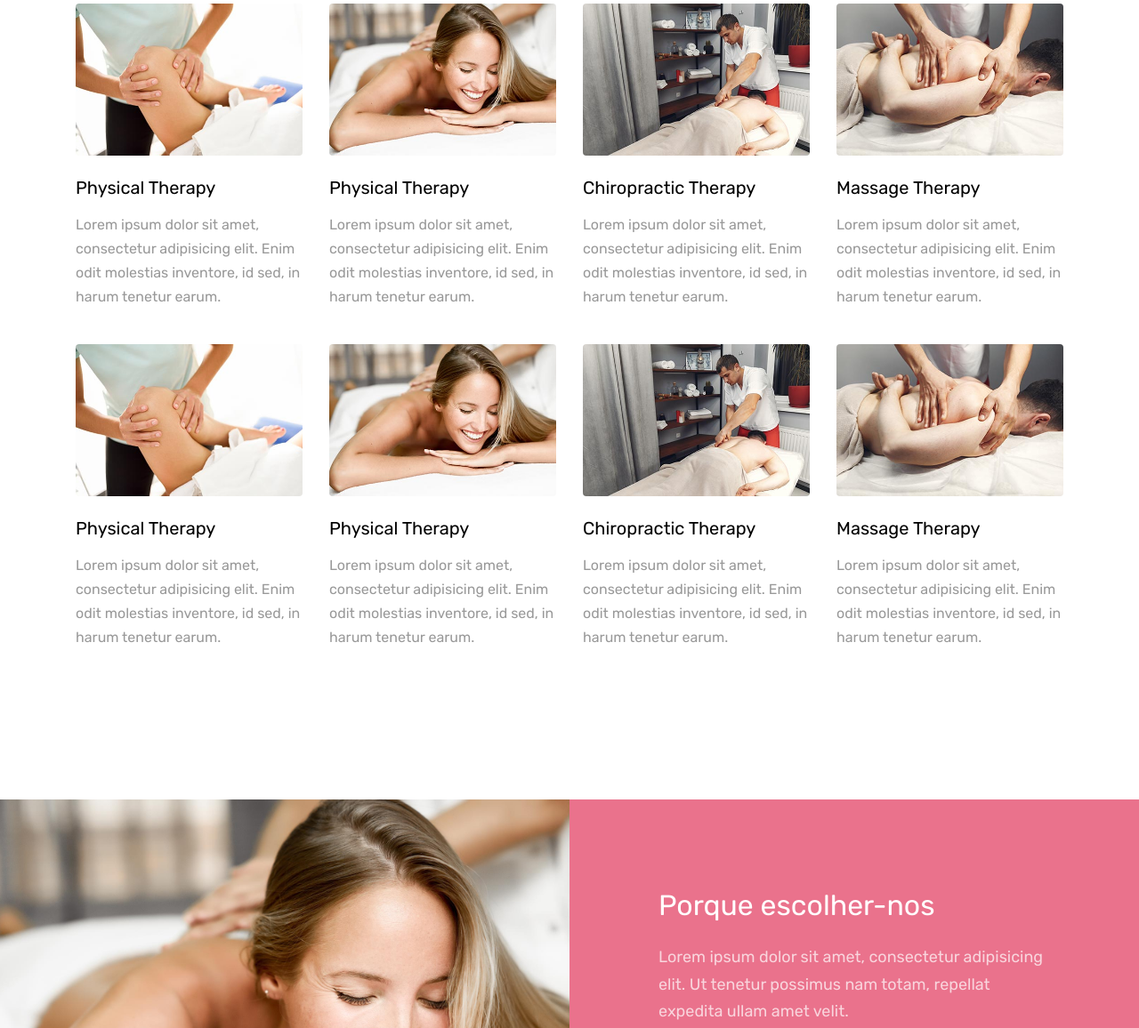
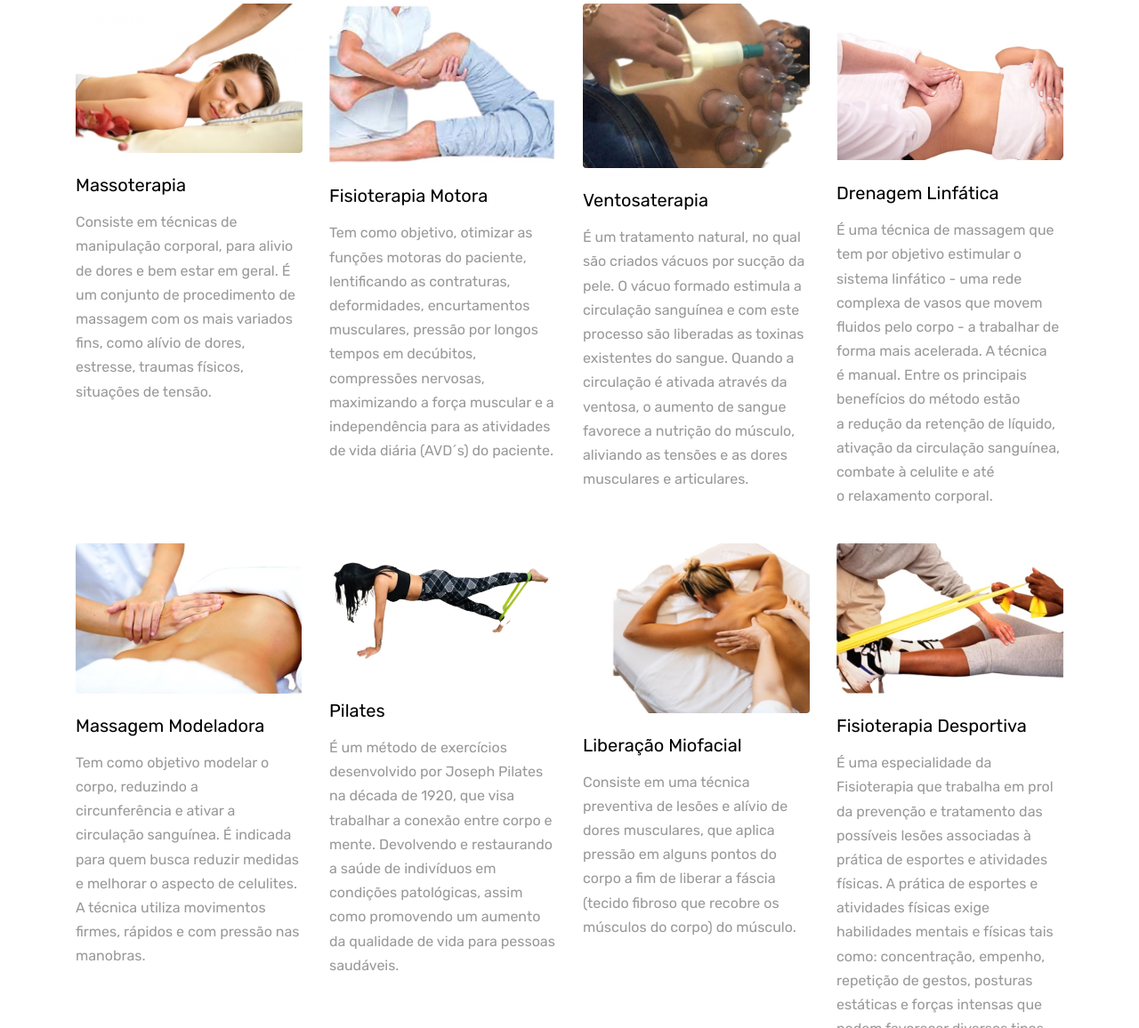
Before and after one commit to jrjrjuquia/oFisioterpia, a plain HTML site: page services.html in a window 1280 px wide. Shown: the part 1000-2156 px from the top of the page at 89% size. Drawn offline with Linux system fonts and the light colour scheme; files whose address does not match are found by name.

Commit message:
fisioterapia
04/07/2022
hrs 19:31

```diff
--- a/services.html
+++ b/services.html
@@ -2,7 +2,7 @@
 <!DOCTYPE html>
 <html lang="pt-BR">
   <head>
-    <title>Tayna Fisioterapia </title>
+    <title>Dra Thayná Amorim - Fisioterapeuta </title>
     <meta charset="utf-8">
     <meta name="viewport" content="width=device-width, initial-scale=1, shrink-to-fit=no">
 
@@ -46,7 +46,7 @@
         <div class="row align-items-center">
 
           <div class="col-11 col-xl-4">
-            <h1 class="mb-0 site-logo"><a href="index.html" class="text-white mb-0">Tayna Fisioterapia<span class="text-primary">.</span> </a></h1>
+            <h1 class="mb-0 site-logo"><a href="index.html" class="text-white mb-0">Dra Thayná Amorim<span class="text-primary">.</span> </a></h1>
           </div>
           <div class="col-12 col-md-8 d-none d-xl-block">
             <nav class="site-navigation position-relative text-right" role="navigation">
@@ -92,66 +92,69 @@
         <div class="row">
           <div class="mb-4 mb-lg-4 col-sm-6 col-md-6 col-lg-3">
             <div class="block-service-1-card">
-              <a href="#" class="thumbnail-link d-block mb-4"><img src="images/img_4.jpg" alt="Image" class="img-fluid"></a>
-              <h3 class="block-service-1-heading mb-3"><a href="#">Physical Therapy</a></h3>
-              <div class="block-service-1-excerpt"><p>Lorem ipsum dolor sit amet, consectetur adipisicing elit. Enim odit molestias inventore, id sed, in harum tenetur earum.</p></div>
+              <a href="#" class="thumbnail-link d-block mb-4"><img src="images/fisio massoterapia 2.png" alt="Image" class="img-fluid"></a>
+              <h3 class="block-service-1-heading mb-3"><a href="#">Massoterapia</a></h3>
+              <div class="block-service-1-excerpt"><p>Consiste em técnicas de manipulação corporal,  para alivio de dores e bem estar em geral. É um conjunto de procedimento de massagem com os mais variados fins, como alívio de dores, estresse, traumas físicos, situações de tensão.</p></div>
               <!-- <p><a href="#" class="d-inline-flex align-items-center block-service-1-more"><span>Find out more</span> <span class="icon-keyboard_arrow_right icon"></span></a></p> -->
             </div>
           </div>
           <div class="mb-4 mb-lg-4 col-sm-6 col-md-6 col-lg-3">
             <div class="block-service-1-card">
-              <a href="#" class="thumbnail-link d-block mb-4"><img src="images/img_1.jpg" alt="Image" class="img-fluid"></a>
-              <h3 class="block-service-1-heading mb-3"><a href="#">Physical Therapy</a></h3>
-              <div class="block-service-1-excerpt"><p>Lorem ipsum dolor sit amet, consectetur adipisicing elit. Enim odit molestias inventore, id sed, in harum tenetur earum.</p></div>
+              <a href="#" class="thumbnail-link d-block mb-4"><img src="images/fisio motora 2.jpg" alt="Image" class="img-fluid"></a>
+              <h3 class="block-service-1-heading mb-3"><a href="#">Fisioterapia Motora</a></h3>
+              <div class="block-service-1-excerpt"><p>Tem como objetivo, otimizar as funções motoras do paciente, lentificando as contraturas, deformidades, encurtamentos musculares, pressão por longos tempos em decúbitos, compressões nervosas, maximizando a força muscular e a independência para as atividades de vida diária (AVD´s) do paciente.</p></div>
               <!-- <p><a href="#" class="d-inline-flex align-items-center block-service-1-more"><span>Find out more</span> <span class="icon-keyboard_arrow_right icon"></span></a></p> -->
             </div>
           </div>
           <div class="mb-4 mb-lg-4 col-sm-6 col-md-6 col-lg-3">
             <div class="block-service-1-card">
-              <a href="#" class="thumbnail-link d-block mb-4"><img src="images/img_2.jpg" alt="Image" class="img-fluid"></a>
-              <h3 class="block-service-1-heading mb-3"><a href="#">Chiropractic Therapy</a></h3>
-              <div class="block-service-1-excerpt"><p>Lorem ipsum dolor sit amet, consectetur adipisicing elit. Enim odit molestias inventore, id sed, in harum tenetur earum.</p></div>
+              <a href="#" class="thumbnail-link d-block mb-4"><img src="images/fisio ventosa 2.png" alt="Image" class="img-fluid"></a>
+              <h3 class="block-service-1-heading mb-3"><a href="#">Ventosaterapia</a></h3>
+              <div class="block-service-1-excerpt"><p>É um tratamento natural, no qual são criados vácuos por sucção da pele. O vácuo formado estimula a circulação sanguínea e com este processo são liberadas as toxinas existentes do sangue. Quando a circulação é ativada através da ventosa, o aumento de sangue favorece a nutrição do músculo, aliviando as tensões e as dores musculares e articulares.
+              </p></div>
               <!-- <p><a href="#" class="d-inline-flex align-items-center block-service-1-more"><span>Find out more</span> <span class="icon-keyboard_arrow_right icon"></span></a></p> -->
             </div>
           </div>
           <div class="mb-4 mb-lg-4 col-sm-6 col-md-6 col-lg-3">
             <div class="block-service-1-card">
-              <a href="#" class="thumbnail-link d-block mb-4"><img src="images/img_3.jpg" alt="Image" class="img-fluid"></a>
-              <h3 class="block-service-1-heading mb-3"><a href="#">Massage Therapy</a></h3>
-              <div class="block-service-1-excerpt"><p>Lorem ipsum dolor sit amet, consectetur adipisicing elit. Enim odit molestias inventore, id sed, in harum tenetur earum.</p></div>
+              <a href="#" class="thumbnail-link d-block mb-4"><img src="images/fisio linfatica.jpg" alt="Image" class="img-fluid"></a>
+              <h3 class="block-service-1-heading mb-3"><a href="#">Drenagem Linfática</a></h3>
+              <div class="block-service-1-excerpt"><p>É uma técnica de massagem que tem por objetivo estimular o sistema linfático - uma rede complexa de vasos que movem fluidos pelo corpo - a trabalhar de forma mais acelerada. A técnica é manual.
+                Entre os principais benefícios do método estão a redução da retenção de líquido, ativação da circulação sanguínea, combate à celulite e até o relaxamento corporal.
+                </p></div>
               <!-- <p><a href="#" class="d-inline-flex align-items-center block-service-1-more"><span>Find out more</span> <span class="icon-keyboard_arrow_right icon"></span></a></p> -->
             </div>
           </div>
 
           <div class="mb-4 mb-lg-4 col-sm-6 col-md-6 col-lg-3">
             <div class="block-service-1-card">
-              <a href="#" class="thumbnail-link d-block mb-4"><img src="images/img_4.jpg" alt="Image" class="img-fluid"></a>
-              <h3 class="block-service-1-heading mb-3"><a href="#">Physical Therapy</a></h3>
-              <div class="block-service-1-excerpt"><p>Lorem ipsum dolor sit amet, consectetur adipisicing elit. Enim odit molestias inventore, id sed, in harum tenetur earum.</p></div>
+              <a href="#" class="thumbnail-link d-block mb-4"><img src="images/fisio modeladora.jpg" alt="Image" class="img-fluid"></a>
+              <h3 class="block-service-1-heading mb-3"><a href="#">Massagem Modeladora</a></h3>
+              <div class="block-service-1-excerpt"><p>Tem como objetivo modelar o corpo, reduzindo a circunferência e ativar a circulação sanguínea. É indicada para quem busca reduzir medidas e melhorar o aspecto de celulites. A técnica utiliza movimentos firmes, rápidos e com pressão nas manobras. </p></div>
               <!-- <p><a href="#" class="d-inline-flex align-items-center block-service-1-more"><span>Find out more</span> <span class="icon-keyboard_arrow_right icon"></span></a></p> -->
             </div>
           </div>
           <div class="mb-4 mb-lg-4 col-sm-6 col-md-6 col-lg-3">
             <div class="block-service-1-card">
-              <a href="#" class="thumbnail-link d-block mb-4"><img src="images/img_1.jpg" alt="Image" class="img-fluid"></a>
-              <h3 class="block-service-1-heading mb-3"><a href="#">Physical Therapy</a></h3>
-              <div class="block-service-1-excerpt"><p>Lorem ipsum dolor sit amet, consectetur adipisicing elit. Enim odit molestias inventore, id sed, in harum tenetur earum.</p></div>
+              <a href="#" class="thumbnail-link d-block mb-4"><img src="images/fisio pilates.png" alt="Image" class="img-fluid"></a>
+              <h3 class="block-service-1-heading mb-3"><a href="#">Pilates</a></h3>
+              <div class="block-service-1-excerpt"><p>É um método de exercícios desenvolvido por Joseph Pilates na década de 1920, que visa trabalhar a conexão entre corpo e mente. Devolvendo e restaurando a saúde de indivíduos em condições patológicas, assim como promovendo um aumento da qualidade de vida para pessoas saudáveis.</p></div>
               <!-- <p><a href="#" class="d-inline-flex align-items-center block-service-1-more"><span>Find out more</span> <span class="icon-keyboard_arrow_right icon"></span></a></p> -->
             </div>
           </div>
           <div class="mb-4 mb-lg-4 col-sm-6 col-md-6 col-lg-3">
             <div class="block-service-1-card">
-              <a href="#" class="thumbnail-link d-block mb-4"><img src="images/img_2.jpg" alt="Image" class="img-fluid"></a>
-              <h3 class="block-service-1-heading mb-3"><a href="#">Chiropractic Therapy</a></h3>
-              <div class="block-service-1-excerpt"><p>Lorem ipsum dolor sit amet, consectetur adipisicing elit. Enim odit molestias inventore, id sed, in harum tenetur earum.</p></div>
+              <a href="#" class="thumbnail-link d-block mb-4"><img src="images/fisio miofacial.jpg" alt="Image" class="img-fluid"></a>
+              <h3 class="block-service-1-heading mb-3"><a href="#">Liberação Miofacial</a></h3>
+              <div class="block-service-1-excerpt"><p> Consiste em uma técnica preventiva de lesões e alívio de dores musculares, que aplica pressão em alguns pontos do corpo a fim de liberar a fáscia (tecido fibroso que recobre os músculos do corpo) do músculo.</p></div>
               <!-- <p><a href="#" class="d-inline-flex align-items-center block-service-1-more"><span>Find out more</span> <span class="icon-keyboard_arrow_right icon"></span></a></p> -->
             </div>
           </div>
           <div class="mb-4 mb-lg-4 col-sm-6 col-md-6 col-lg-3">
             <div class="block-service-1-card">
-              <a href="#" class="thumbnail-link d-block mb-4"><img src="images/img_3.jpg" alt="Image" class="img-fluid"></a>
-              <h3 class="block-service-1-heading mb-3"><a href="#">Massage Therapy</a></h3>
-              <div class="block-service-1-excerpt"><p>Lorem ipsum dolor sit amet, consectetur adipisicing elit. Enim odit molestias inventore, id sed, in harum tenetur earum.</p></div>
+              <a href="#" class="thumbnail-link d-block mb-4"><img src="images/fisio desportiva.jpg" alt="Image" class="img-fluid"></a>
+              <h3 class="block-service-1-heading mb-3"><a href="#">Fisioterapia Desportiva</a></h3>
+              <div class="block-service-1-excerpt"><p>É uma especialidade da Fisioterapia que trabalha em prol da prevenção e tratamento das possíveis lesões associadas à prática de esportes e atividades físicas. A prática de esportes e atividades físicas exige habilidades mentais e físicas tais como: concentração, empenho, repetição de gestos, posturas estáticas e forças intensas que podem favorecer diversos tipos de lesões, como contusões, fraturas, luxações, tendinopatias, dentre outras. </p></div>
               <!-- <p><a href="#" class="d-inline-flex align-items-center block-service-1-more"><span>Find out more</span> <span class="icon-keyboard_arrow_right icon"></span></a></p> -->
             </div>
           </div>
@@ -196,7 +199,7 @@
                 <div class="number-wrap">
                   <span class="block-counter-1-number" data-number="100">0</span><span class="append">%</span>
                 </div>
-                <span class="block-counter-1-caption">lientes satisfeitos</span>
+                <span class="block-counter-1-caption">Clientes satisfeitos</span>
               </div>
             </div>
           </div>
@@ -209,7 +212,8 @@
       <div class="container">
         <div class="row mb-5">
           <div class="col-md-12 text-center">
-            <h2 class="site-section-heading text-center font-secondary">Happy Customers</h2>
+            <h2 class="site-section-heading text-center font-secondary">Clientes satisfeitos
+            </h2>
           </div>
         </div>
         <div class="row">
@@ -220,52 +224,49 @@
 
               <div class="d-block block-testimony mx-auto text-center">
                 <div class="person w-25 mx-auto mb-4">
-                  <img src="images/person_1.jpg" alt="Image" class="img-fluid rounded-circle w-50 mx-auto">
+                  <img src="images/cliente bua.jpg" alt="Image" class="img-fluid rounded-circle w-50 mx-auto">
                 </div>
                 <div>
-                  <h2 class="h5 mb-4">Katie Johnson</h2>
+                  <h2 class="h5 mb-4">Julio Amorim</h2>
                   <blockquote>&ldquo;Lorem ipsum dolor sit amet, consectetur adipisicing elit. Alias accusantium qui optio, possimus necessitatibus voluptate aliquam velit nostrum tempora ipsam!&rdquo;</blockquote>
                 </div>
               </div>
 
               <div class="d-block block-testimony mx-auto text-center">
                 <div class="person w-25 mx-auto mb-4">
-                  <img src="images/person_2.jpg" alt="Image" class="img-fluid rounded-circle w-50 mx-auto">
+                  <img src="images/cliente carmen.jpg" alt="Image" class="img-fluid rounded-circle w-50 mx-auto">
                 </div>
                 <div>
-                  <h2 class="h5 mb-4">Jun Mars</h2>
+                  <h2 class="h5 mb-4">Carmen Ferreira</h2>
                   <blockquote>&ldquo;Lorem ipsum dolor sit amet, consectetur adipisicing elit. Alias accusantium qui optio, possimus necessitatibus voluptate aliquam velit nostrum tempora ipsam!&rdquo;</blockquote>
                 </div>
               </div>
 
               <div class="d-block block-testimony mx-auto text-center">
                 <div class="person w-25 mx-auto mb-4">
-                  <img src="images/person_3.jpg" alt="Image" class="img-fluid rounded-circle w-50 mx-auto">
+                  <img src="images/cliente tayna.jpg" alt="Image" class="img-fluid rounded-circle w-50 mx-auto">
                 </div>
                 <div>
-                  <h2 class="h5 mb-4">Katie Johnson</h2>
+                  <h2 class="h5 mb-4">Thayna Amorim</h2>
                   <blockquote>&ldquo;Lorem ipsum dolor sit amet, consectetur adipisicing elit. Alias accusantium qui optio, possimus necessitatibus voluptate aliquam velit nostrum tempora ipsam!&rdquo;</blockquote>
                 </div>
               </div>
 
               <div class="d-block block-testimony mx-auto text-center">
                 <div class="person w-25 mx-auto mb-4">
-                  <img src="images/person_4.jpg" alt="Image" class="img-fluid rounded-circle w-50 mx-auto">
+                  <img src="images/cliente carmen.jpg" alt="Image" class="img-fluid rounded-circle w-50 mx-auto">
                 </div>
                 <div>
-                  <h2 class="h5 mb-4">Jun Mars</h2>
+                  <h2 class="h5 mb-4">Carmen Ferreira</h2>
                   <blockquote>&ldquo;Lorem ipsum dolor sit amet, consectetur adipisicing elit. Alias accusantium qui optio, possimus necessitatibus voluptate aliquam velit nostrum tempora ipsam!&rdquo;</blockquote>
                 </div>
               </div>
-
-
-            </div>
+             </div>
           </div>
-
-
         </div>
       </div>
     </div>
+
 
     <div class="mt-5 block-cta-1 primary-overlay" style="background-image: url('images/hero_bg_2.jpg')">
       <div class="container">
@@ -318,7 +319,7 @@
                 <h2 class="footer-heading mb-4">Siga-nós em nossas redes sociais.
                 </h2>
                 <a href="#" class="pl-0 pr-3"><span class="icon-facebook"></span></a>
-                <a href="#" class="pl-3 pr-3"><span class="icon-instagram"></span></a>
+                <a href="https://www.instagram.com/thamorim_fisio/" class="pl-3 pr-3"><span class="icon-instagram"></span></a>
                 <a href="#" class="pl-3 pr-3"><span class="icon-whatsapp"></span></a>
                 <a href="#" class="pl-3 pr-3"><span class="icon-linkedin"></span></a>
                 <br>
```
Also changed, not shown: about.html (+3 -3 lines), index.html (+3 -1 lines), images/fisio desportiva.jpg (added), images/fisio linfatica.jpg (added), images/fisio massoterapia 2.png (added), images/fisio miofacial.jpg (added), images/fisio modeladora.jpg (added), images/fisio motora 2.jpg (added), images/fisio pilates.png (added), images/fisio ventosa 2.jpg (added), images/fisio ventosa 2.png (added).
